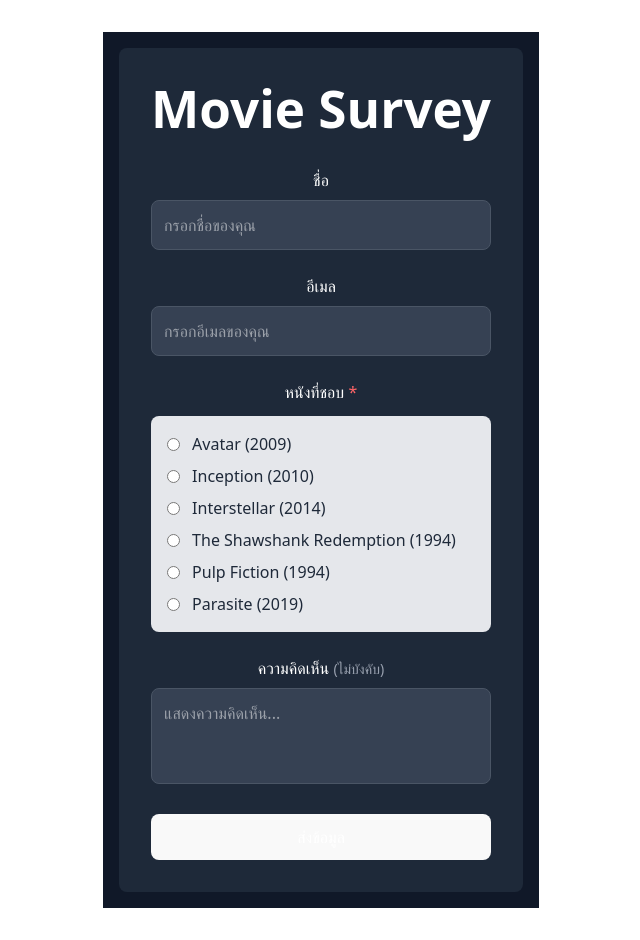
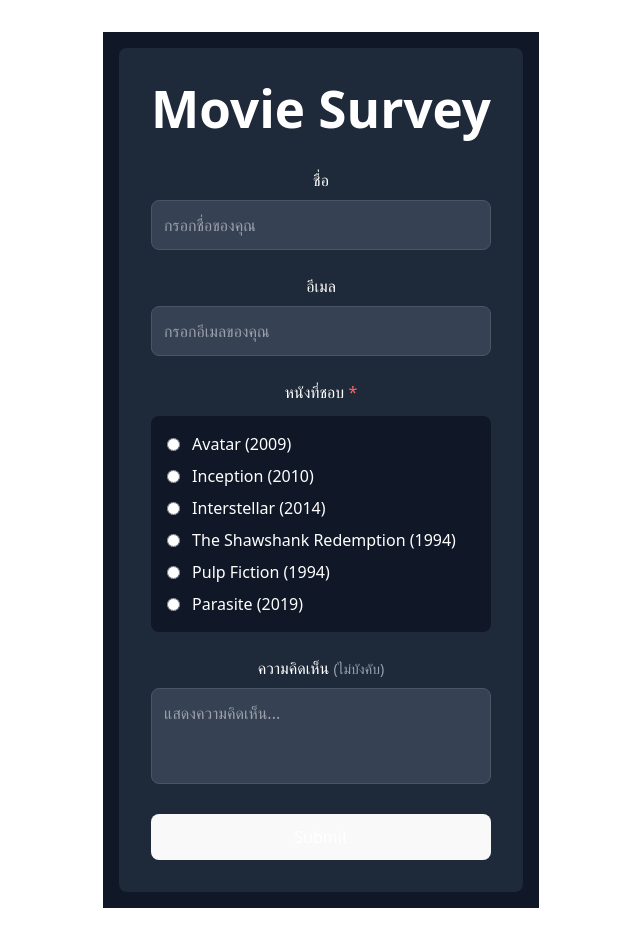
Before and after one commit to CatKitS11/React-Quick-Form-Mini-Project, a React (Vite) app: page / in a window 1280 px wide. Shown: the whole page, without its empty margins (319-959 px from the left). Built offline with nearby package versions, Linux system fonts and the light colour scheme.

Commit message:
style: bg-gray and test form

```diff
--- a/components/RadioGroup.jsx
+++ b/components/RadioGroup.jsx
@@ -4,7 +4,7 @@ function RadioButton({ selectedOption, setSelectedOption }) {
   return (
     <div className="space-y-2">
       {movies.map((movie, i) => (
-        <label key={i} className="flex items-center text-gray-800 cursor-pointer">
+        <label key={i} className="flex items-center text-white cursor-pointer">
           <input
             type="radio"
             name="movie"
--- a/components/SummaryForm.jsx
+++ b/components/SummaryForm.jsx
@@ -44,7 +44,7 @@ function SurveySummary({ name, email, favoriteMovie, comments, onReset }) {
               }}
               className="w-full bg-red-600 hover:bg-red-700 text-white font-bold py-3 rounded-lg transition-colors"
             >
-              ล้างข้อมูล
+              Reset
             </button>
           </div>
         </div>
--- a/components/SurveyForm.jsx
+++ b/components/SurveyForm.jsx
@@ -73,7 +73,7 @@ function SurveyForm() {
             <label className="block text-white font-medium mb-3">
               หนังที่ชอบ <span className="text-red-400">*</span>
             </label>
-            <div className="bg-gray-200 p-4 rounded-lg">
+            <div className="bg-gray-900 p-4 rounded-lg">
               <RadioButton
                 selectedOption={favoriteMovie}
                 setSelectedOption={setFavoriteMovie}
@@ -100,7 +100,7 @@ function SurveyForm() {
             type="submit"
             className="w-full bg-blue-600 hover:bg-blue-700 text-white font-bold py-3 rounded-lg transition-colors"
           >
-            ส่งข้อมูล
+            Submit
           </button>
         </form>
       </div>
--- a/src/App.jsx
+++ b/src/App.jsx
@@ -1,7 +1,4 @@
 import SurveyForm from "../components/SurveyForm.jsx";
-import SummaryForm from "../components/SummaryForm.jsx";
-import RadioGroup from "../components/RadioGroup.jsx";
-import TextField from "../components/TextField.jsx";
 import "./App.css";
 
 function App() {
```
